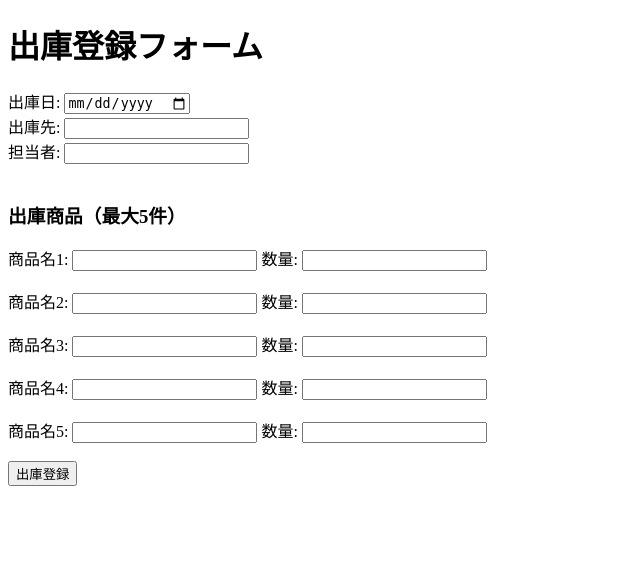
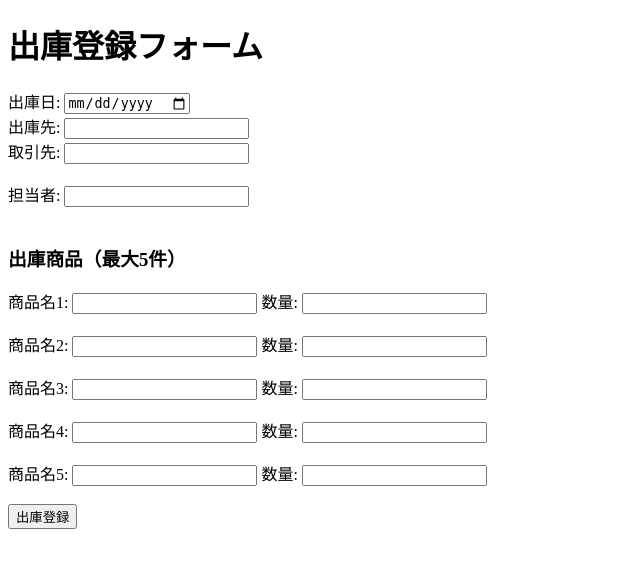
Before and after one commit to mizutani-dash/inventory-pbl-git, a Flask app: page /register in a window 1280 px wide. Shown: the top 568 px of the page, without its empty margins (0-640 px from the left). Run offline with Flask 3, Linux system fonts and the light colour scheme.

Commit message:
出庫情報の一括入力MVP

```diff
--- a/app.py
+++ b/app.py
@@ -1,4 +1,4 @@
-from flask import Flask, render_template, request, redirect
+from flask import Flask, render_template, request, redirect, url_for
 import gspread
 from oauth2client.service_account import ServiceAccountCredentials
 
@@ -6,7 +6,7 @@ app = Flask(__name__)
 
 def connect_sheets():
     scope = ['https://spreadsheets.google.com/feeds', 'https://www.googleapis.com/auth/drive']
-    creds = ServiceAccountCredentials.from_json_keyfile_name('cider-cloud-XXXXX.json', scope)  # ←認証ファイル名に変更してね
+    creds = ServiceAccountCredentials.from_json_keyfile_name('cider-cloud.json', scope)  # ←認証ファイル名に変更してね
     client = gspread.authorize(creds)
     sheet = client.open('【開発用】シードル出庫台帳')  # ←シート名も合わせてね
     return sheet.worksheet('出庫情報'), sheet.worksheet('出庫詳細')
@@ -17,23 +17,25 @@ def register():
         出庫日 = request.form['date']
         出庫先 = request.form['destination']
         担当者 = request.form['staff']
+        取引先 = request.form.get('client', '')  # ← 追加欄、空欄OK
 
         出庫情報シート, 出庫詳細シート = connect_sheets()
-
-        # 出庫IDを自動生成（出庫情報シートの次の行番号）
         next_row = len(出庫情報シート.get_all_values()) + 1
         出庫ID = str(next_row).zfill(4)
 
-        # 出庫情報を追加
-        出庫情報シート.append_row([出庫ID, 出庫日, 出庫先, 担当者])
+        # ✅ シートの列順に合わせて書き込み（出庫ID, 出庫日, 出庫先, 取引先, 担当者）
+        出庫情報シート.append_row([出庫ID, 出庫日, 出庫先, 取引先, 担当者])
 
-        # 5商品の情報をループで取得
         for i in range(1, 6):
             商品名 = request.form.get(f'item{i}')
             数量 = request.form.get(f'qty{i}')
             if 商品名 and 数量:
                 出庫詳細シート.append_row([出庫ID, 商品名, 数量])
 
-        return redirect('/register')  # 完了後に再表示（また入力できる）
+        return redirect(url_for('register'))
 
     return render_template('register.html')
+
+
+if __name__ == '__main__':
+    app.run(debug=True)
--- a/templates/register.html
+++ b/templates/register.html
@@ -9,6 +9,7 @@
     <form method="POST">
         <label>出庫日: <input type="date" name="date" required></label><br>
         <label>出庫先: <input type="text" name="destination" required></label><br>
+        <label>取引先: <input type="text" name="client"></label><br><br>
         <label>担当者: <input type="text" name="staff" required></label><br><br>
 
         <h3>出庫商品（最大5件）</h3>
```
